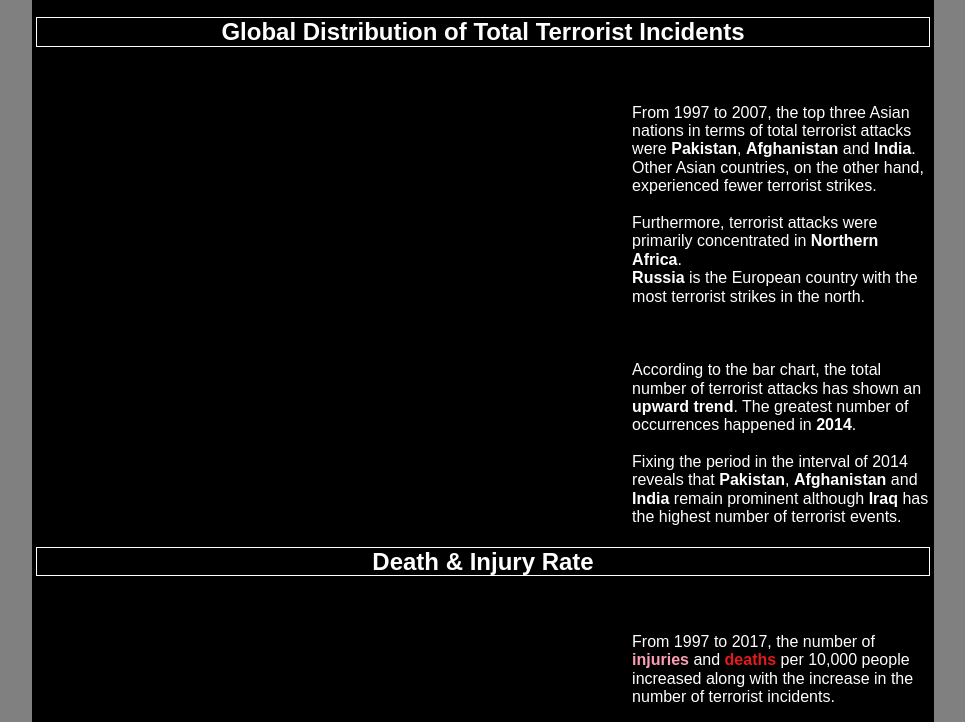
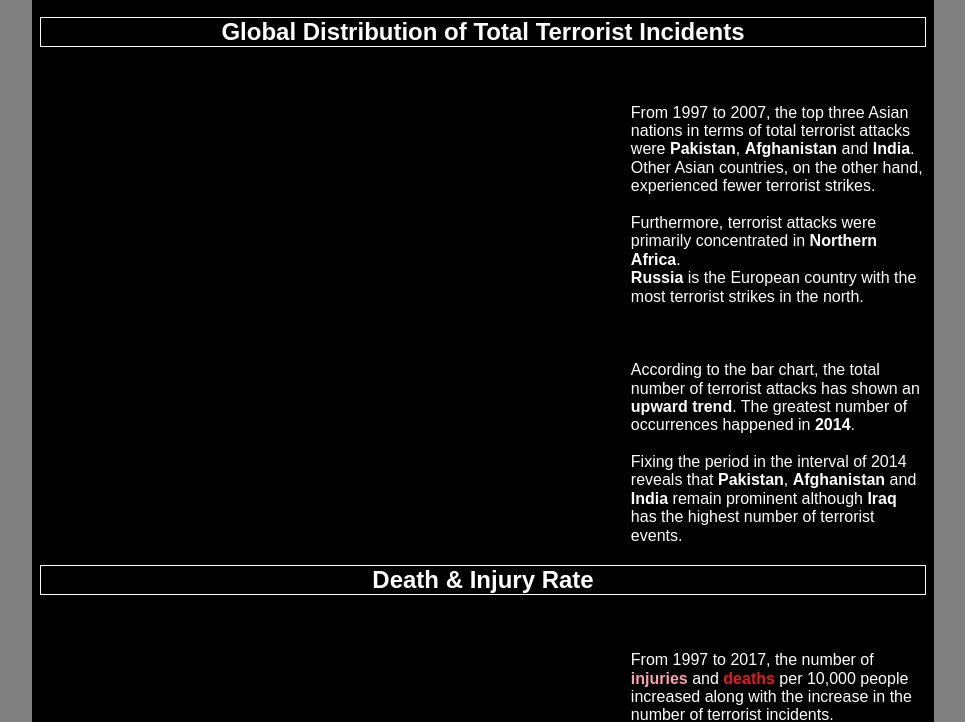
Before and after one commit to HongnuoLyu/Global-Terrorism-Events, a plain HTML site: page index.html in a window 1280 px wide. Shown: the part 121-843 px from the top of the page, without its empty margins (157-1122 px from the left). Drawn offline with nearby package versions, Linux system fonts and the light colour scheme; a script that the page names is missing.

Commit message:
Update styles.css

```diff
--- a/styles.css
+++ b/styles.css
@@ -5,8 +5,8 @@ body {
 }
 .page{
     background-color:black;
-    padding-left:0.1cm;
-    padding-right:0.1cm;
+    padding-left:0.2cm;
+    padding-right:0.2cm;
 }
 
 h1{
```
